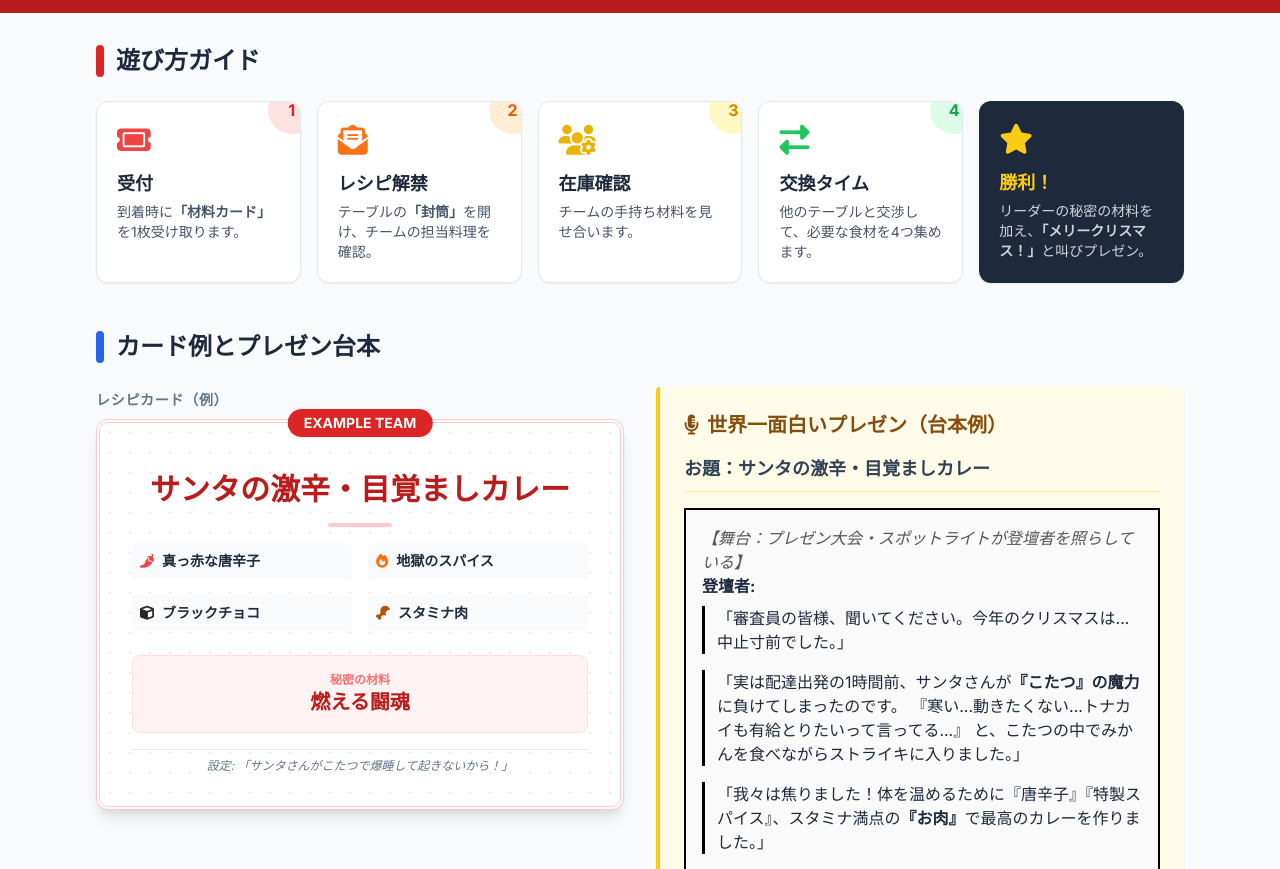
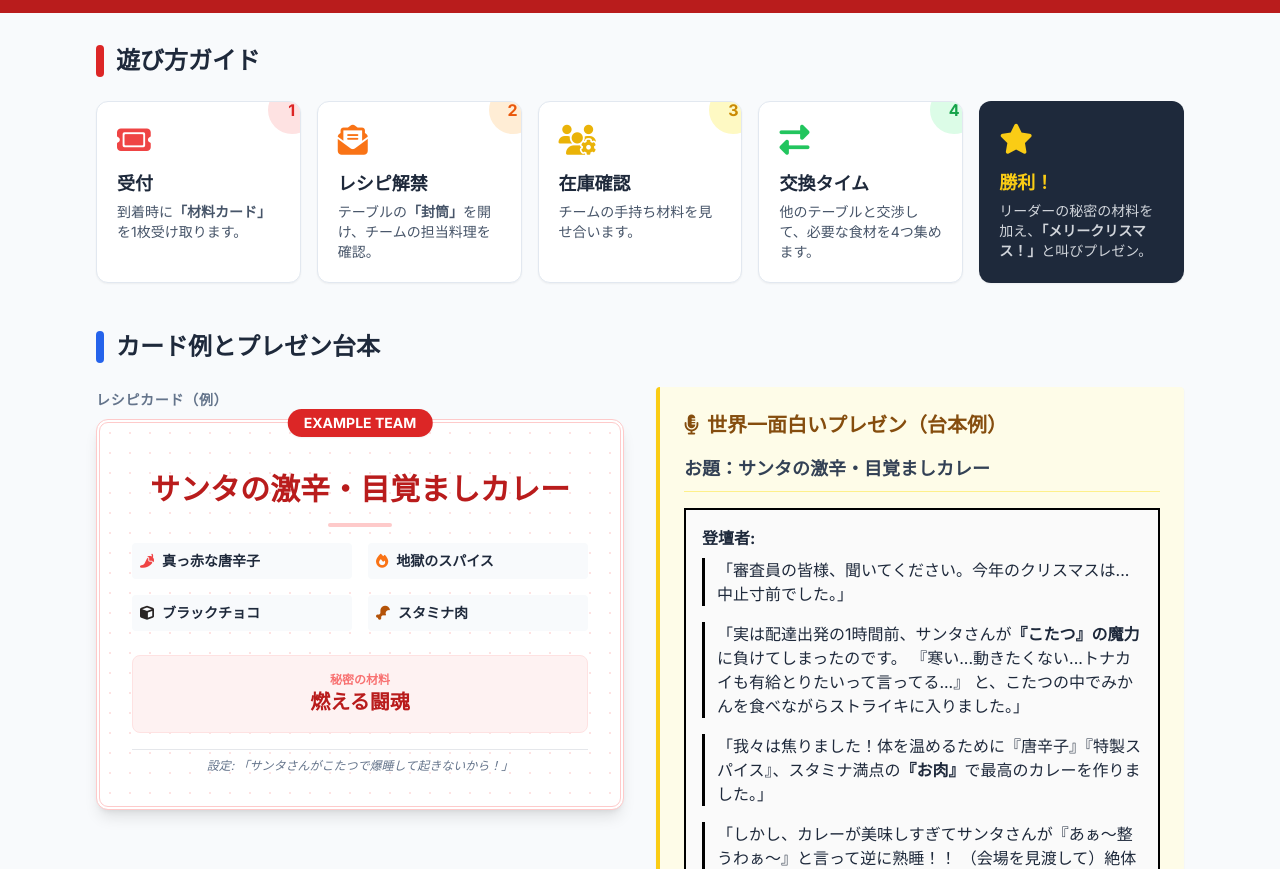
Before and after one commit to sthasmn/sthasmn, a plain HTML site: page christmas2025/index.html in a window 1280 px wide. Shown: the part 231-1100 px from the top of the page. Drawn offline with nearby package versions, Linux system fonts and the light colour scheme.

Commit message:
update game

```diff
--- a/christmas2025/index.html
+++ b/christmas2025/index.html
@@ -184,7 +184,7 @@
                                 <p class="text-slate-700 font-bold text-lg border-b border-yellow-200 pb-2">お題：サンタの激辛・目覚ましカレー</p>
 
                                 <div class="manga-panel">
-                                    <div class="stage-direction">【舞台：プレゼン大会・スポットライトが登壇者を照らしている】</div>
+
 
                                     <div class="speaker">登壇者:</div>
                                     <div class="dialogue">
```
